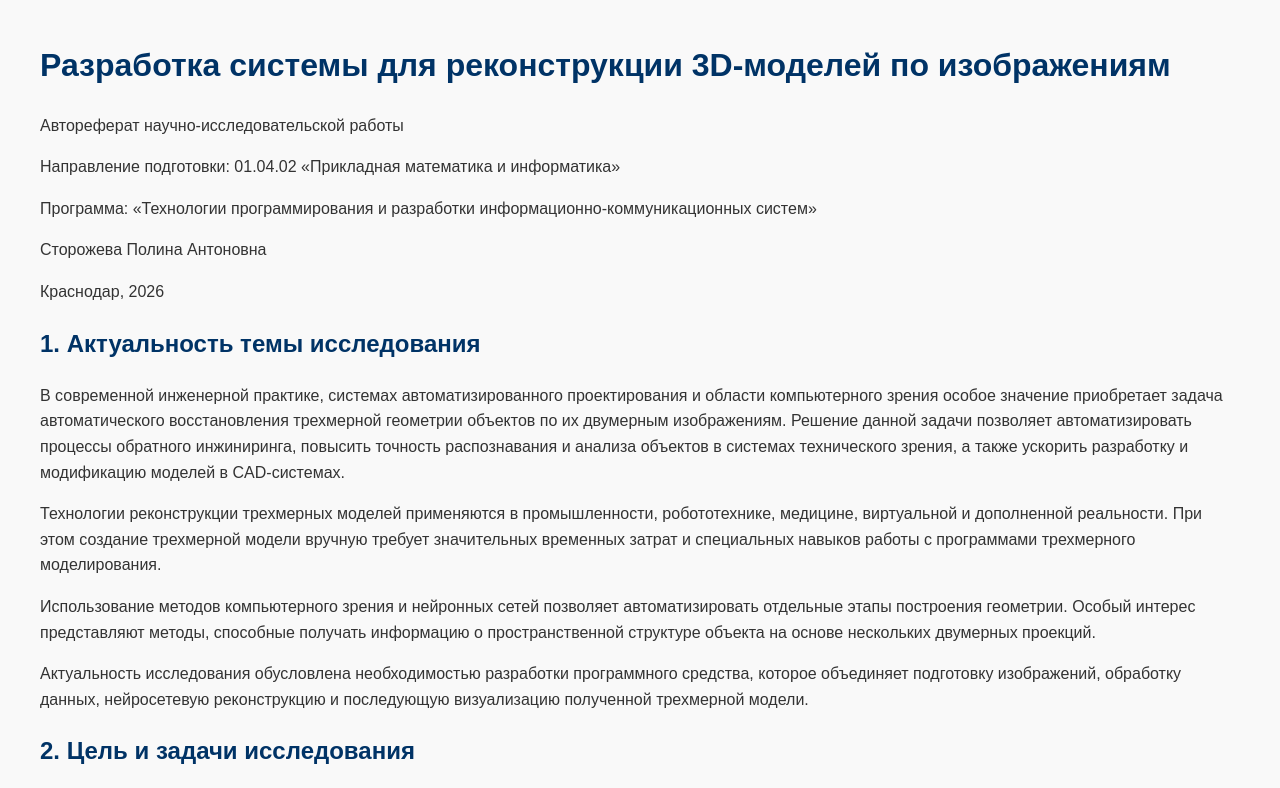
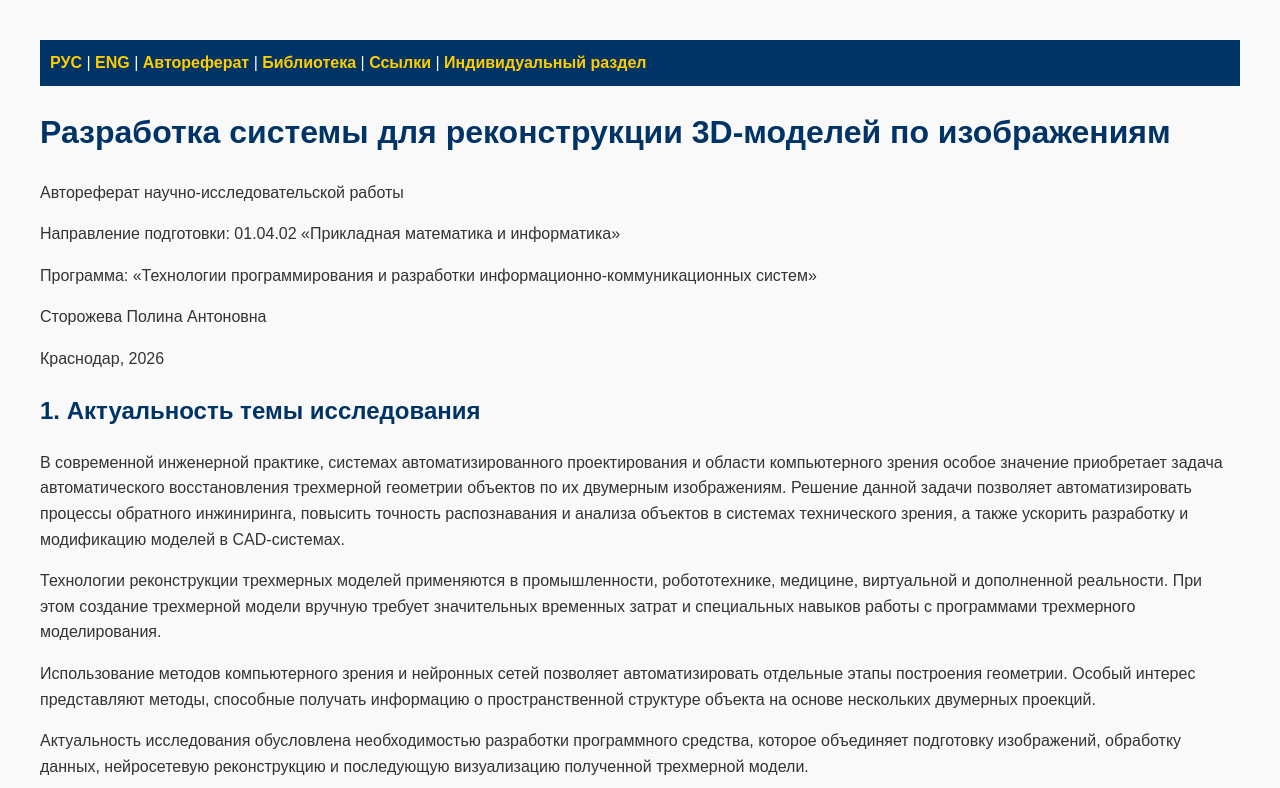
Before and after one commit to voird/-, a plain HTML site: page diss/index.htm in a window 1280 px wide. Shown: the top 788 px of the page. Drawn offline with Linux system fonts and the light colour scheme; files that its build step writes are made by us from their sources.

Commit message:
Add header navigation links to index.htm

```diff
--- a/diss/index.htm
+++ b/diss/index.htm
@@ -10,7 +10,11 @@
 </head>
 
 <body>
-
+    <div class="header">
+        <a href="index.htm">РУС</a> | <a href="indexe.htm">ENG</a> |
+        <a href="diss/index.htm">Автореферат</a> | <a href="library/index.htm">Библиотека</a> |
+        <a href="links/index.htm">Ссылки</a> | <a href="ind/index.htm">Индивидуальный раздел</a>
+    </div>
 <div class="container">
 
     <header>
```
